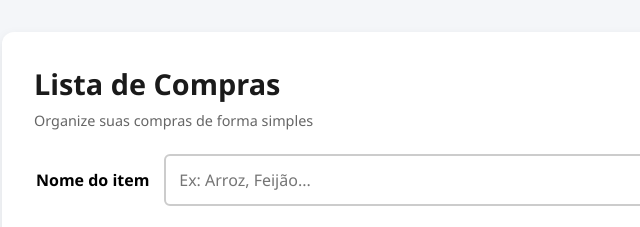
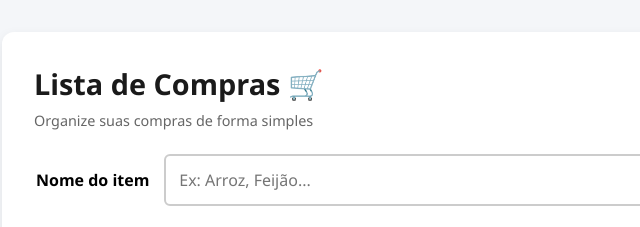
Before and after one commit to alandias-star/Lista-de-Compras, a plain HTML site: page index.html in a window 1280 px wide. Shown: the top 227 px of the page, 138-778 px from the left. Drawn offline with Linux system fonts and the light colour scheme.

Commit message:
Terceira forma

```diff
--- a/index.html
+++ b/index.html
@@ -9,7 +9,7 @@
   <body>
     <main class="container">
       <header>
-        <h1>Lista de Compras</h1>
+        <h1>Lista de Compras 🛒</h1>
         <p>Organize suas compras de forma simples</p>
       </header>
       <form id="formulario" aria-label="Cadastro de novos itens">
```
